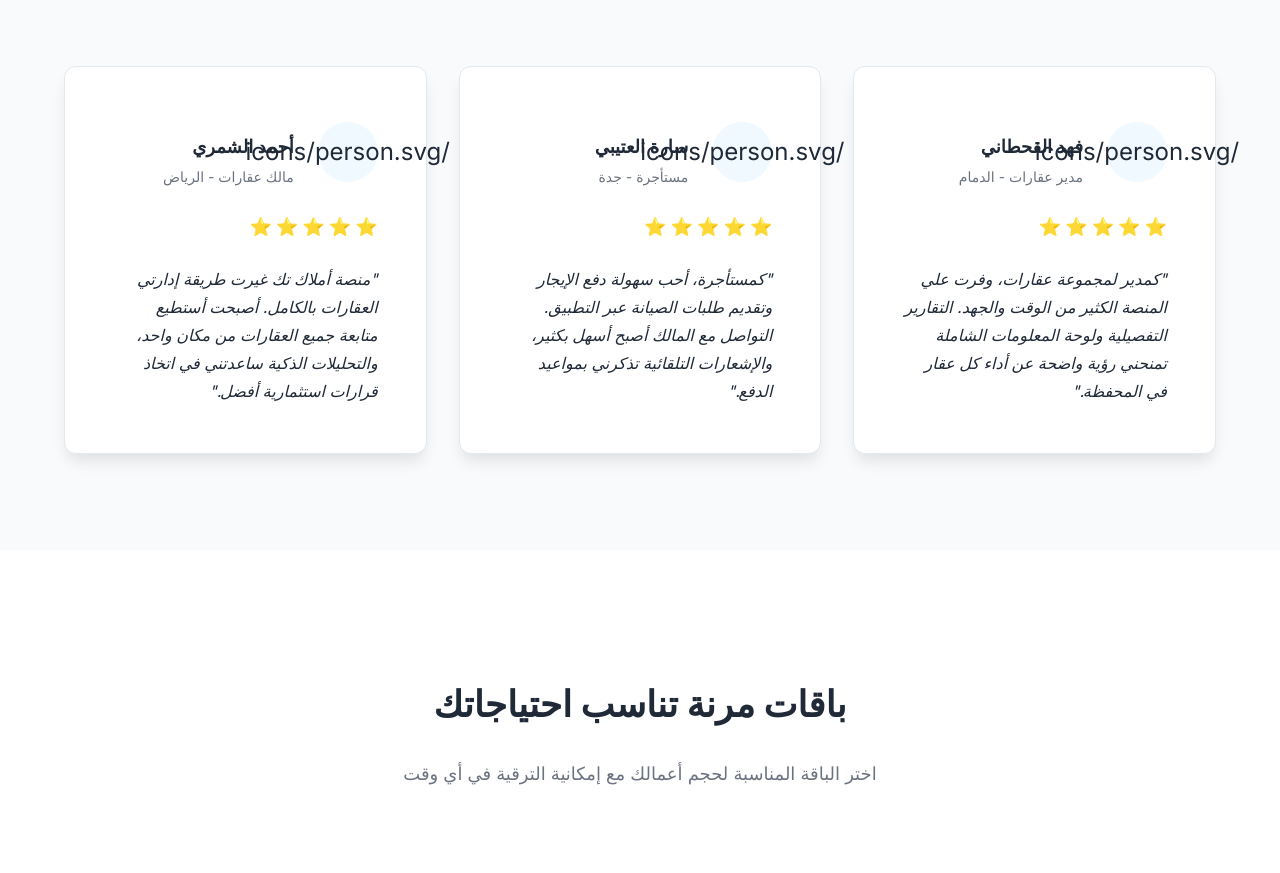
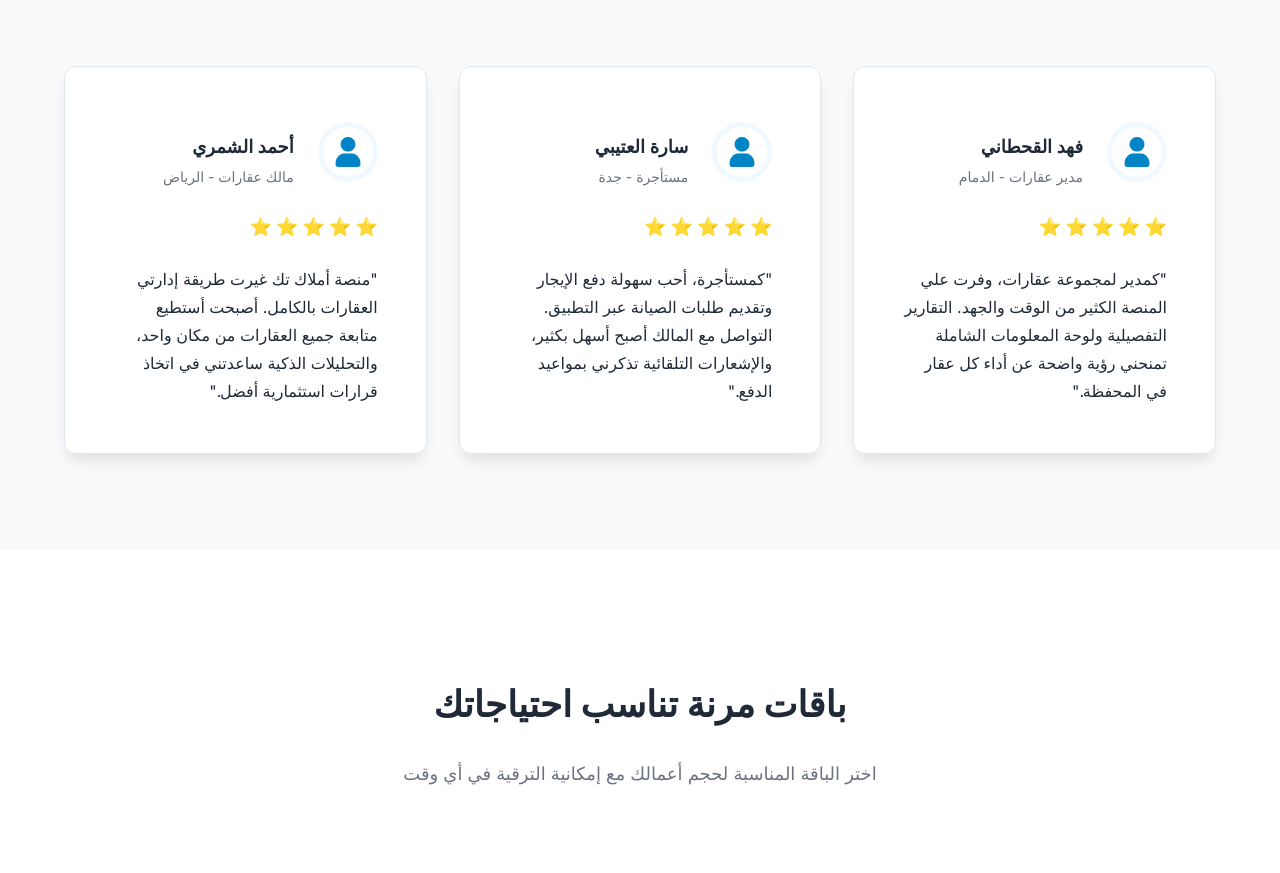
Before and after one commit to yaraabdullah/AmlakTech-Website, a Next.js app: page / in a window 1280 px wide. Shown: the part 5460-6333 px from the top of the page. Built offline with nearby package versions, Linux system fonts and the light colour scheme.

Commit message:
update the pic path

```diff
--- a/components/TestimonialsSection.tsx
+++ b/components/TestimonialsSection.tsx
@@ -39,7 +39,23 @@ export default function TestimonialsSection() {
           {testimonials.map((testimonial, index) => (
             <div key={index} className={styles.testimonialCard}>
               <div className={styles.testimonialHeader}>
-                <div className={styles.avatar}>{testimonial.avatar}</div>
+                <div className={styles.avatar}>
+                  <img
+                    src={testimonial.avatar}
+                    alt={testimonial.name}
+                    className={styles.avatarImage}
+                    onError={(e) => {
+                      e.currentTarget.style.display = 'none';
+                      const nextElement = e.currentTarget.nextElementSibling as HTMLElement;
+                      if (nextElement) {
+                        nextElement.style.display = 'block';
+                      }
+                    }}
+                  />
+                  <div className={styles.avatarPlaceholder}>
+                    👤
+                  </div>
+                </div>
                 <div className={styles.userInfo}>
                   <h3 className={styles.userName}>{testimonial.name}</h3>
                   <p className={styles.userRole}>{testimonial.role}</p>
--- a/styles/TestimonialsSection.module.css
+++ b/styles/TestimonialsSection.module.css
@@ -68,6 +68,19 @@
   justify-content: center;
   font-size: var(--font-size-2xl);
   flex-shrink: 0;
+  position: relative;
+}
+
+.avatarImage {
+  width: 50px;
+  height: 50px;
+  border-radius: 50%;
+  object-fit: cover;
+}
+
+.avatarPlaceholder {
+  display: none;
+  font-size: var(--font-size-2xl);
 }
 
 .userInfo {
@@ -104,7 +117,6 @@
   color: var(--color-text-primary);
   line-height: var(--line-height-relaxed);
   margin: 0;
-  font-style: italic;
   font-family: var(--font-family-primary);
 }
 
```
